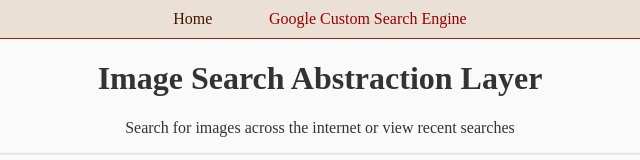
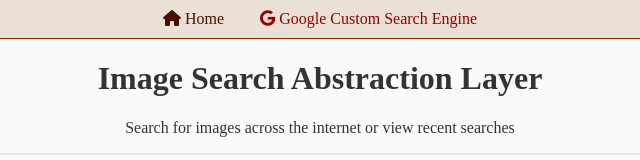
Before and after one commit to lChap701/Build-an-Image-Search-Abstraction-Layer, a website: page public/index.html in a window 1280 px wide. Shown: the top 160 px of the page, 320-960 px from the left. Drawn offline with Linux system fonts and the light colour scheme; a web font is replaced by a local one.

Commit message:
Added icons

```diff
--- a/public/index.html
+++ b/public/index.html
@@ -20,9 +20,11 @@
   <body>
     <header>
       <nav>
-        <a href="/" title="Home" class="active">Home</a>
+        <a href="/" title="Home" class="active"
+          ><i class="fas fa-home"></i> Home</a
+        >
         <a href="/cse" title="Google Custom Search Engine"
-          >Google Custom Search Engine</a
+          ><i class="fab fa-google"></i> Google Custom Search Engine</a
         >
       </nav>
     </header>
```
Also changed, not shown: public/cse.html (+6 -2 lines).
